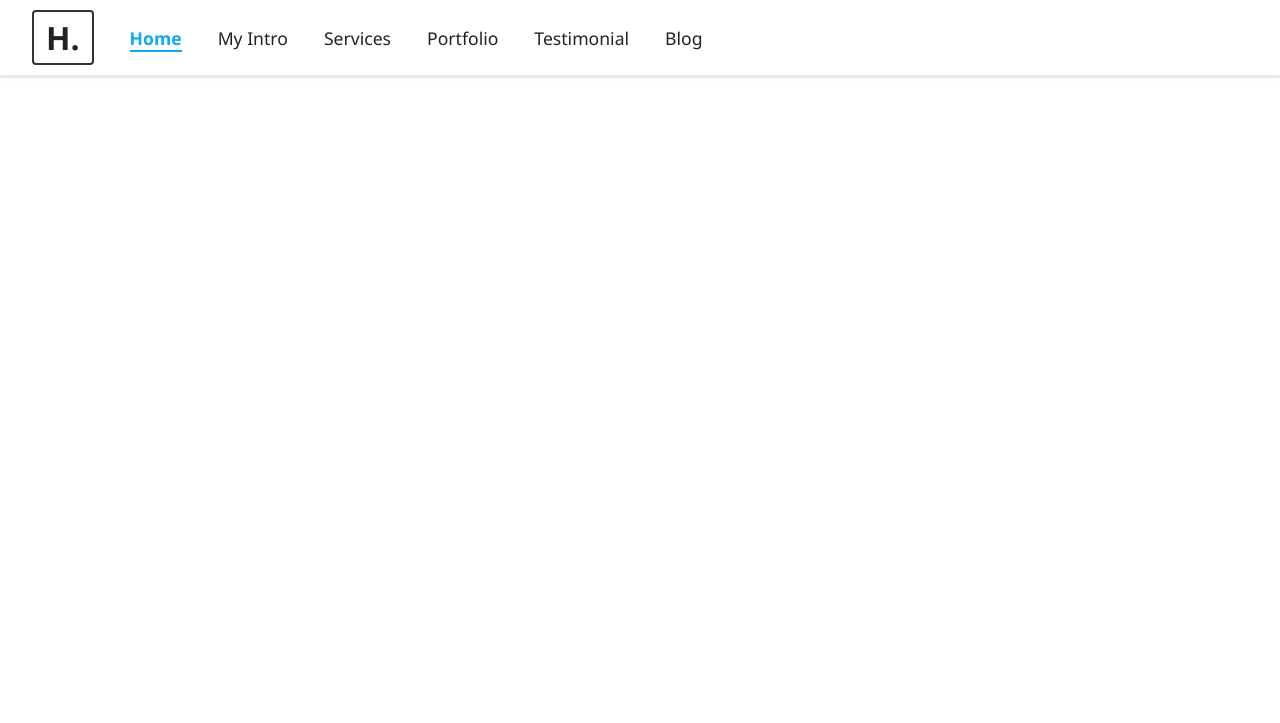
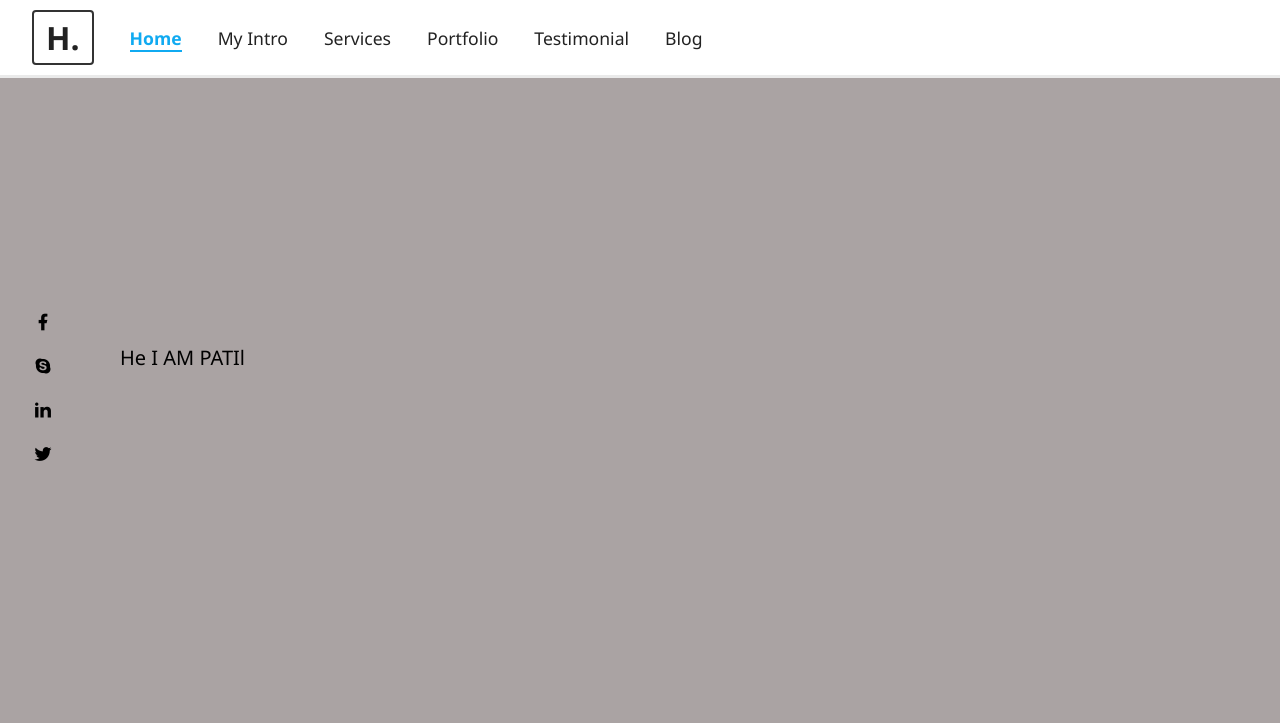
Before and after one commit to codewithpatil45/Web-Development, a plain HTML site: page Project4 Login Page/index.html in a window 1280 px wide. Drawn offline with nearby package versions, Linux system fonts and the light colour scheme.

Commit message:
Add social icons and main section to login page
Introduced a new main section in the login page with social media icons using Remix Icon CDN. Updated CSS to style the new elements and added image.png to the project.

```diff
--- a/Project4 Login Page/index.html
+++ b/Project4 Login Page/index.html
@@ -5,6 +5,10 @@
     <meta name="viewport" content="width=device-width, initial-scale=1">
     <title></title>
 <link rel="stylesheet" href="style.css">
+<link
+    href="https://cdn.jsdelivr.net/npm/remixicon@4.5.0/fonts/remixicon.css"
+    rel="stylesheet"
+/>
   </head>
   <body>
   <nav class="navbar">
@@ -18,6 +22,17 @@
     <li><a href="#">Blog</a></li>
   </ul>
 </nav>
-
+<main>
+    <div class="main">
+        <div class="logo">
+            <i class="ri-facebook-fill"></i>
+            <i class="ri-skype-fill"></i>
+            <i class="ri-linkedin-fill"></i>
+            <i class="ri-twitter-fill"></i>
+            <i>
+            </i>
+        </div><div class="text">He I AM PATIl</div>
+    </div>
+</main>
     </body>
 </html>
--- a/Project4 Login Page/style.css
+++ b/Project4 Login Page/style.css
@@ -55,3 +55,24 @@ body {
   font-weight: bold;
   border-bottom: 2px solid #10aaf1;
 }
+.main{
+  background: rgb(170, 163, 163);
+  height: 100vh;
+}
+.logo{
+  display: flex;
+  flex-direction: column;
+  margin-bottom: 500px;
+}
+.logo i{
+  padding: 233px 33px;
+  margin-bottom: -444px;
+  font-size: 20px;
+}
+.text{
+  display: flex;
+  position: relative;
+  margin-left: 15vh;
+  margin-top: -54vb;
+  font-size: 20px;
+}
```
Also changed, not shown: image.png (added).
